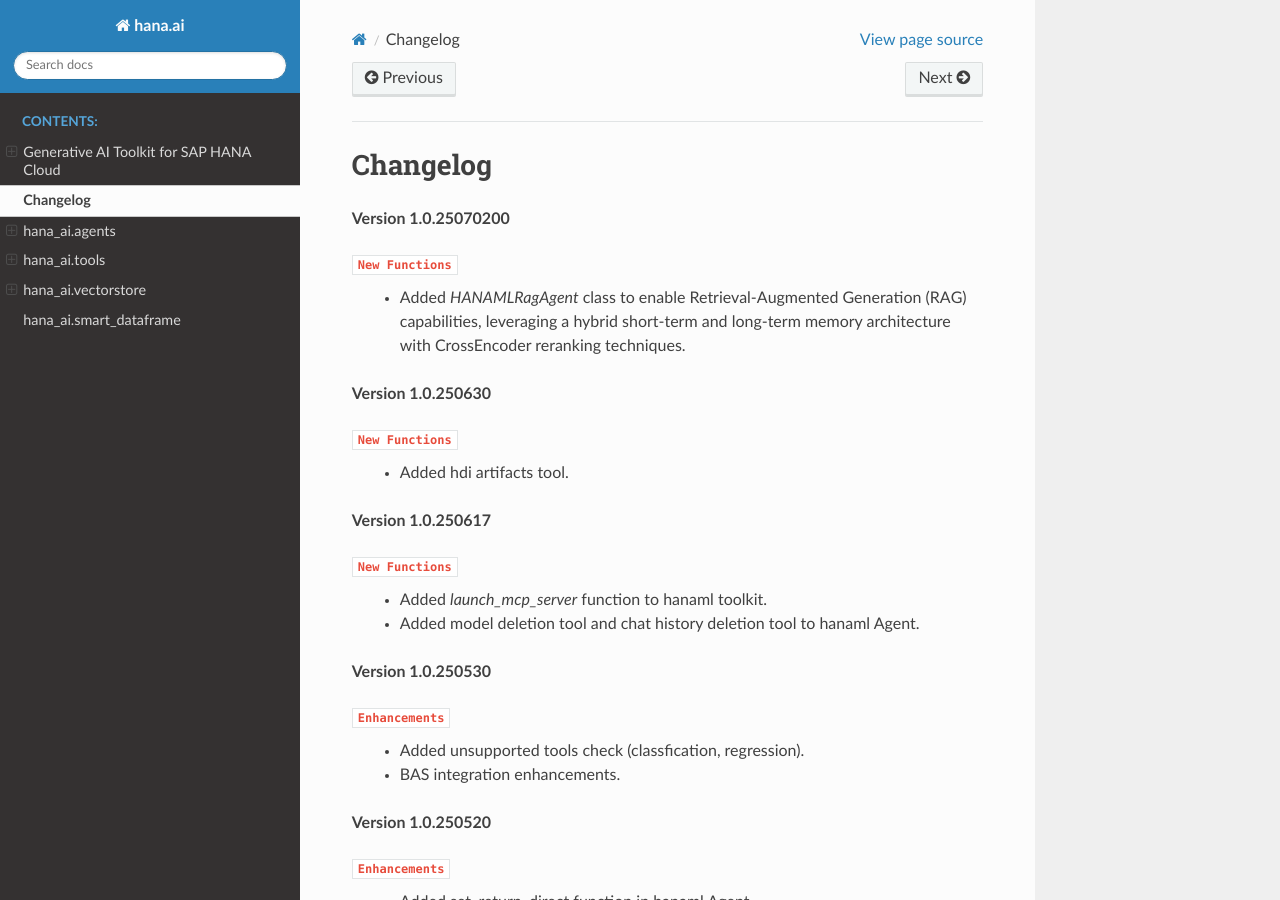
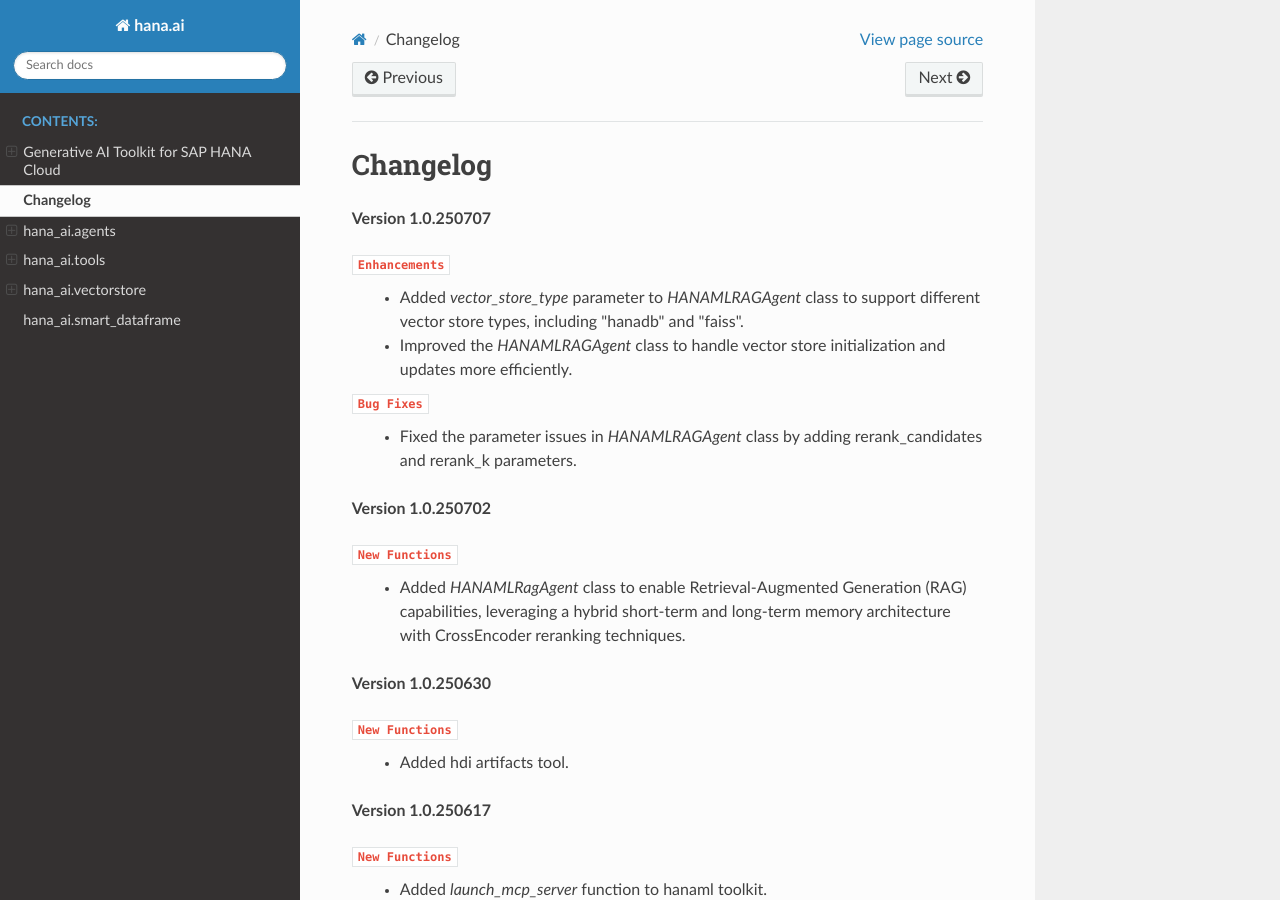
Before and after one commit to SAP/generative-ai-toolkit-for-sap-hana-cloud, a Sphinx documentation site: the page built from doc/changlog.rst, in a window 1280 px wide and 900 px high. Built offline with Sphinx 7.4.7 and the Read the Docs theme 3.1.0, drawn with Linux system fonts in a browser that asks for light colours.

Commit message:
update version for new enhancement

```diff
--- a/doc/changlog.rst
+++ b/doc/changlog.rst
@@ -1,7 +1,16 @@
 Changelog
 =========
 
-**Version 1.0.25070200**
+**Version 1.0.250707**
+
+``Enhancements``
+    - Added `vector_store_type` parameter to `HANAMLRAGAgent` class to support different vector store types, including "hanadb" and "faiss".
+    - Improved the `HANAMLRAGAgent` class to handle vector store initialization and updates more efficiently.
+
+``Bug Fixes``
+    - Fixed the parameter issues in `HANAMLRAGAgent` class by adding rerank_candidates and rerank_k parameters.
+
+**Version 1.0.250702**
 
 ``New Functions``
     - Added `HANAMLRagAgent` class to enable Retrieval-Augmented Generation (RAG) capabilities, leveraging a hybrid short-term and long-term memory architecture with CrossEncoder reranking techniques.
--- a/pyproject.toml
+++ b/pyproject.toml
@@ -4,7 +4,7 @@ build-backend = "setuptools.build_meta"
 
 [project]
 name = "hana_ai"
-version = "1.0.25070203"
+version = "1.0.25070700"
 authors = [
     {name = "SAP"}
 ]
--- a/src/hana_ai/__init__.py
+++ b/src/hana_ai/__init__.py
@@ -2,4 +2,4 @@
 hana_ai is a Python package for AI/ML related utilities.
 """
 
-__version__ = "1.0.25070203"
+__version__ = "1.0.25070700"
```
Also changed, not shown: 1 other file.
